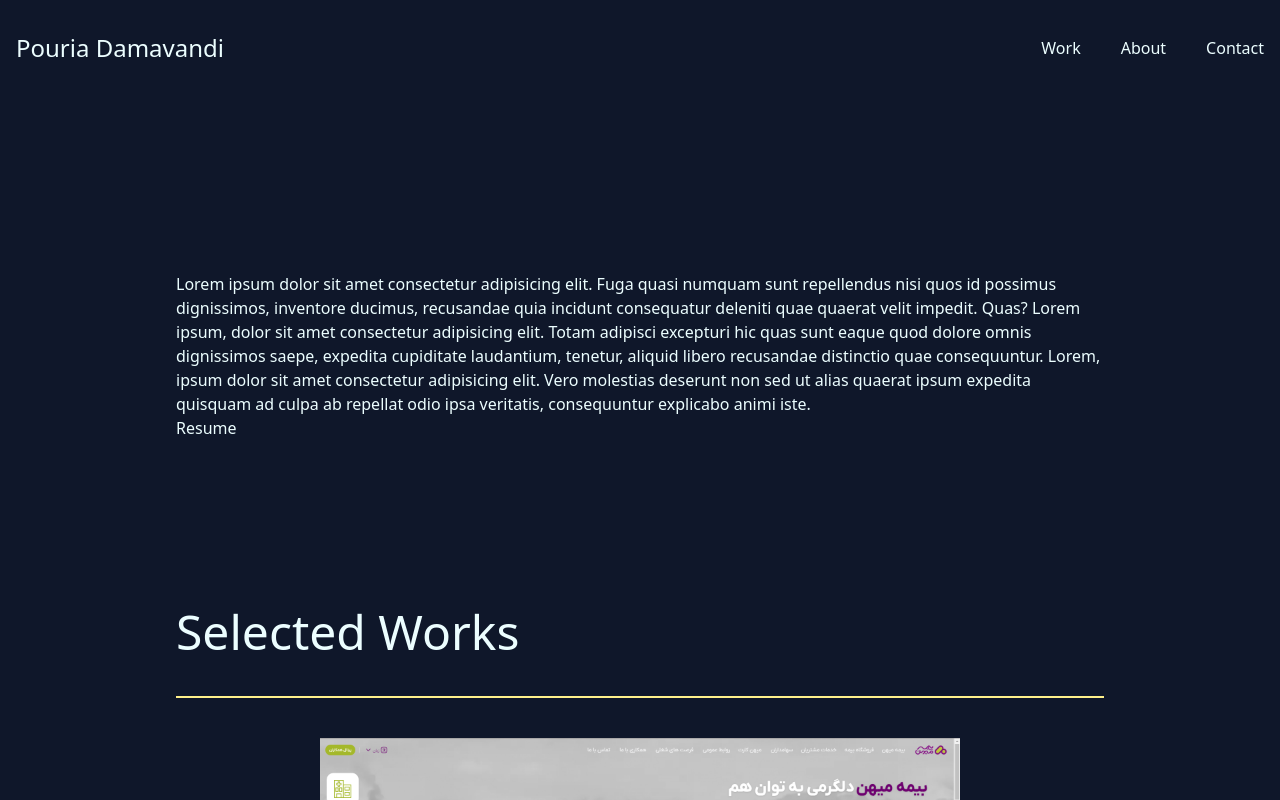
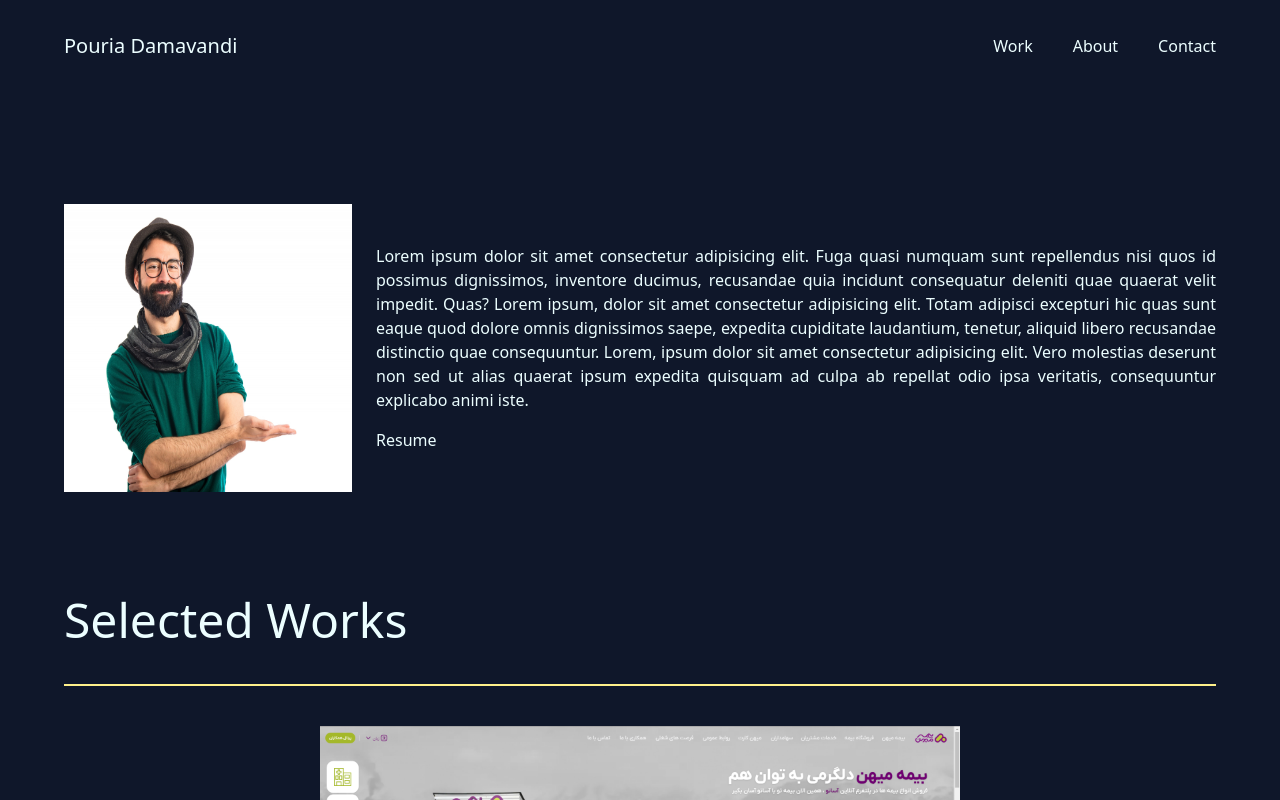
Before and after one commit to PouriaDamavandi/portfolio, a Next.js app: page / in a window 1280 px wide. Shown: the top 800 px of the page. Built offline with nearby package versions, Linux system fonts and the light colour scheme.

Commit message:
feat: implement here section

```diff
--- /dev/null
+++ b/components/pages/index/home.tsx
@@ -0,0 +1,37 @@
+import Image from "next/image";
+import React from "react";
+import sampleImage from "../../../public/images/man-presenting-something.jpg";
+
+const HomePageHero = () => {
+  return (
+    <div className="my-16 flex flex-col gap-6 justify-center items-center md:flex-row ">
+      <Image
+        src={sampleImage}
+        alt="Pouria Damavandi picture"
+        className="w-72 h-72 "
+      />
+      <p className="text-justify ">
+        Lorem ipsum dolor sit amet consectetur adipisicing elit. Fuga quasi
+        numquam sunt repellendus nisi quos id possimus dignissimos, inventore
+        ducimus, recusandae quia incidunt consequatur deleniti quae quaerat
+        velit impedit. Quas? Lorem ipsum, dolor sit amet consectetur adipisicing
+        elit. Totam adipisci excepturi hic quas sunt eaque quod dolore omnis
+        dignissimos saepe, expedita cupiditate laudantium, tenetur, aliquid
+        libero recusandae distinctio quae consequuntur. Lorem, ipsum dolor sit
+        amet consectetur adipisicing elit. Vero molestias deserunt non sed ut
+        alias quaerat ipsum expedita quisquam ad culpa ab repellat odio ipsa
+        veritatis, consequuntur explicabo animi iste.
+        <br />
+        <a
+          href="../../../public/images/Pouria Damavandi CV.pdf"
+          className="mt-4 block"
+          download="Pouria Damavnadi Resume"
+        >
+          Resume
+        </a>
+      </p>
+    </div>
+  );
+};
+
+export default HomePageHero;
--- a/components/ui/container/mainContainer.tsx
+++ b/components/ui/container/mainContainer.tsx
@@ -2,7 +2,7 @@ import React, { FC } from "react";
 import { IMainContainer } from "./mainContainer.types";
 
 const MainContainer: FC<IMainContainer> = ({ children }) => {
-  return <div className="px-6 md:px-44 py-12">{children}</div>;
+  return <div className="px-6 md:px-16 py-12">{children}</div>;
 };
 
 export default MainContainer;
--- a/layout/header/mainHeader.tsx
+++ b/layout/header/mainHeader.tsx
@@ -6,8 +6,8 @@ const MainHeader: FC = () => {
   const [isNavOpen, setIsNavOpen] = useState(false);
 
   return (
-    <div className="flex flex-row md:justify-between justify-between items-center w-full relative px-4 py-8 transition-all duration-300 ">
-      <p className="text-2xl">Pouria Damavandi</p>
+    <div className="flex flex-row md:justify-between justify-between items-center w-full relative px-16 py-8 transition-all duration-300 ">
+      <p className="text-xl">Pouria Damavandi</p>
       <div className="hidden md:flex md:flex-row md:gap-10 gap-2">
         <a href="#work">Work</a>
         <a href="#about">About</a>
--- a/pages/index.tsx
+++ b/pages/index.tsx
@@ -1,10 +1,10 @@
+import HomePageHero from "@/components/pages/index/home";
 import MainCard from "@/components/ui/card/mainCard";
 import MainSection from "@/components/ui/section/mainSection";
+import "keen-slider/keen-slider.min.css";
+import { useKeenSlider } from "keen-slider/react"; // import from 'keen-slider/react.es' for to get an ES module
 import sample from "../public/images/mihanInsurance.png";
 import sample2 from "../public/images/pwa.png";
-import React from "react";
-import "keen-slider/keen-slider.min.css";
-import { useKeenSlider } from "keen-slider/react"; // import from 'keen-slider/react.es' for to get an ES module
 
 export default function Home() {
   const [sliderRef, instanceRef] = useKeenSlider(
@@ -42,22 +42,7 @@ export default function Home() {
   ];
   return (
     <main>
-      <div className="my-32">
-        <p>
-          Lorem ipsum dolor sit amet consectetur adipisicing elit. Fuga quasi
-          numquam sunt repellendus nisi quos id possimus dignissimos, inventore
-          ducimus, recusandae quia incidunt consequatur deleniti quae quaerat
-          velit impedit. Quas? Lorem ipsum, dolor sit amet consectetur
-          adipisicing elit. Totam adipisci excepturi hic quas sunt eaque quod
-          dolore omnis dignissimos saepe, expedita cupiditate laudantium,
-          tenetur, aliquid libero recusandae distinctio quae consequuntur.
-          Lorem, ipsum dolor sit amet consectetur adipisicing elit. Vero
-          molestias deserunt non sed ut alias quaerat ipsum expedita quisquam ad
-          culpa ab repellat odio ipsa veritatis, consequuntur explicabo animi
-          iste.
-        </p>
-        <a href="#">Resume</a>
-      </div>
+      <HomePageHero />
       <MainSection id="work" title="Selected Works">
         <div ref={sliderRef} className="keen-slider">
           {data.map((item) => {
```
Also changed, not shown: public/images/man-presenting-something.jpg (added), 1 other file (tests, documents, lock files or other folders).
